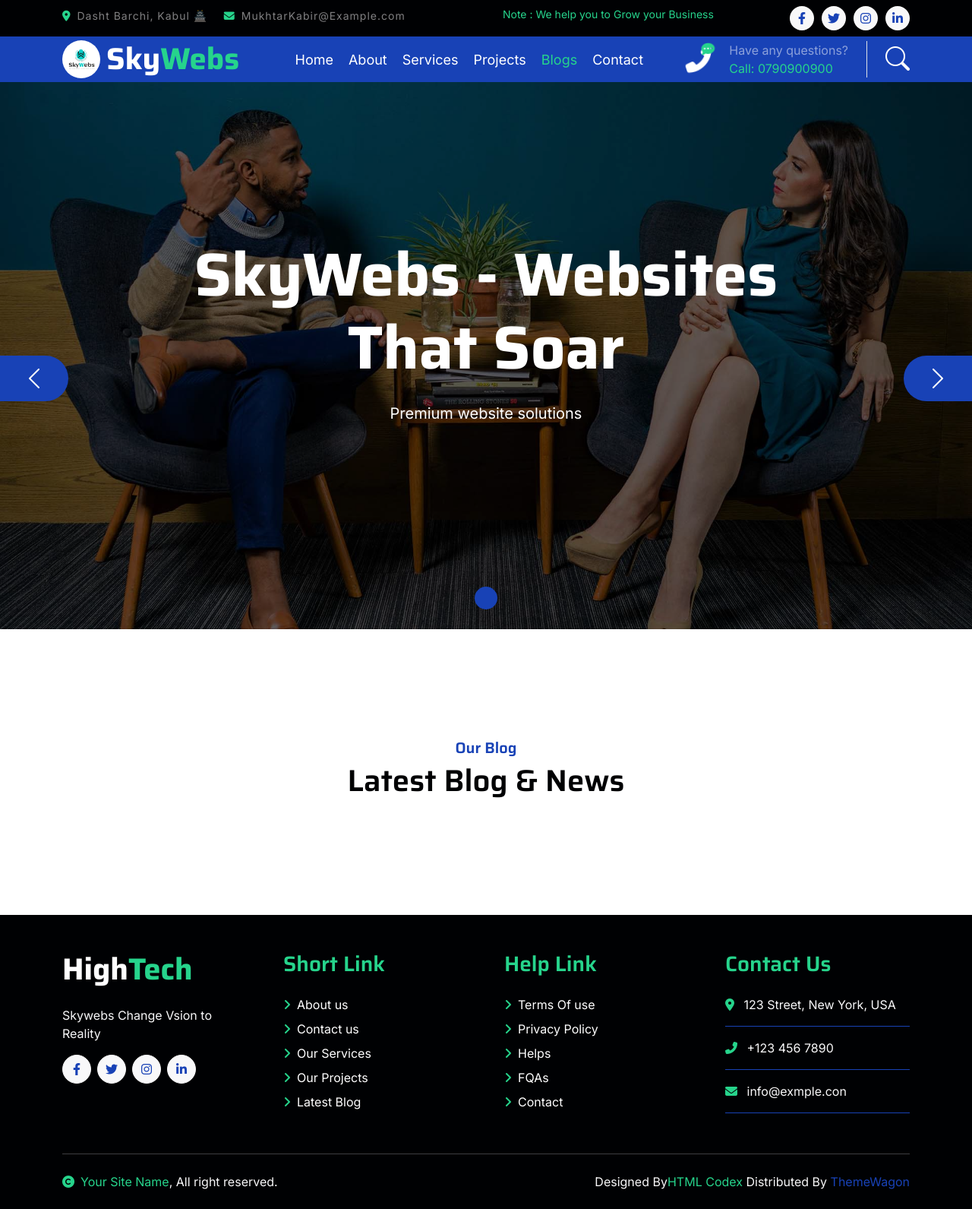
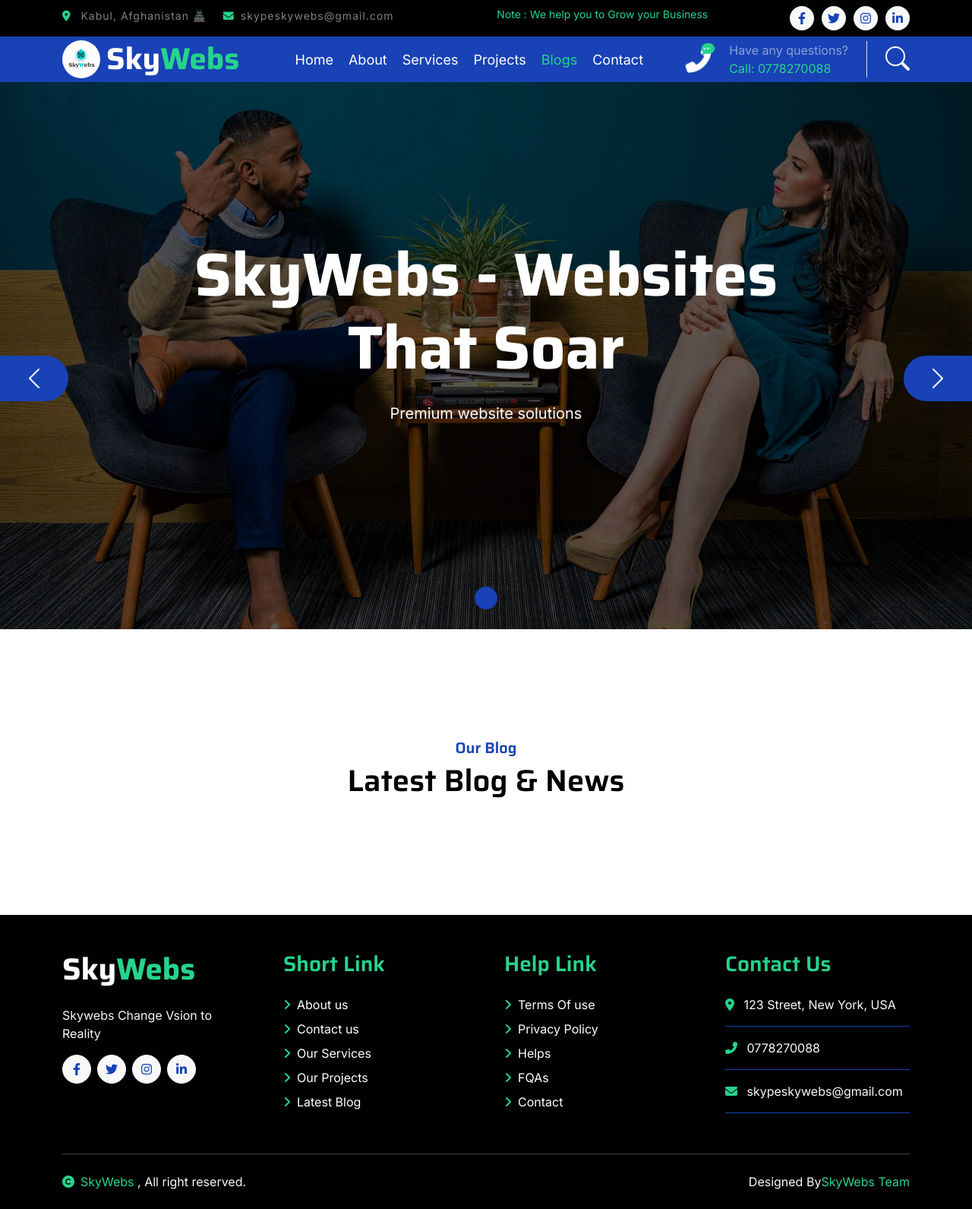
Before and after one commit to mokhtarkabir/SkyWeb, a Django app: page /blog/ in a window 1280 px wide. Shown: the whole page at 76% size. Run offline with Django 5.2, Linux system fonts and the light colour scheme; data that the repository does not hold is empty; some libraries are stand-ins or nearby versions.

Commit message:
Mokhtar Kabir brought some changes in links section

```diff
--- a/skywebs/templates/includes/footer.html
+++ b/skywebs/templates/includes/footer.html
@@ -8,7 +8,7 @@
       <div class="col-lg-3 col-md-6">
         <a href="index.html">
           <h1 class="text-white fw-bold d-block">
-            High<span class="text-secondary">Tech</span>
+            Sky<span class="text-secondary">Webs</span>
           </h1>
         </a>
         <p class="mt-4 text-light">
@@ -16,22 +16,22 @@
         </p>
         <div class="d-flex hightech-link">
           <a
-            href=""
+            href="https://www.facebook.com/share/1549isS4XJv/"
             class="btn-light nav-fill btn btn-square rounded-circle me-2"
             ><i class="fab fa-facebook-f text-primary"></i
           ></a>
           <a
-            href=""
+            href="#"
             class="btn-light nav-fill btn btn-square rounded-circle me-2"
             ><i class="fab fa-twitter text-primary"></i
           ></a>
           <a
-            href=""
+            href="https://www.instagram.com/skypeskywebs"
             class="btn-light nav-fill btn btn-square rounded-circle me-2"
             ><i class="fab fa-instagram text-primary"></i
           ></a>
           <a
-            href=""
+            href="https://www.linkedin.com/in/saeed-amini-0944102a1"
             class="btn-light nav-fill btn btn-square rounded-circle me-0"
             ><i class="fab fa-linkedin-in text-primary"></i
           ></a>
@@ -90,12 +90,11 @@
             Street, New York, USA</a
           >
           <a href="#" class="py-3 text-light border-bottom border-primary"
-            ><i class="fas fa-phone-alt text-secondary me-2"></i> +123 456
-            7890</a
+            ><i class="fas fa-phone-alt text-secondary me-2"></i> 0778270088</a
           >
           <a href="#" class="py-3 text-light border-bottom border-primary"
             ><i class="fas fa-envelope text-secondary me-2"></i>
-            info@exmple.con</a
+            skypeskywebs@gmail.com</a
           >
         </div>
       </div>
@@ -103,22 +102,19 @@
     <hr class="text-light mt-5 mb-4" />
     <div class="row">
       <div class="col-md-6 text-center text-md-start">
-        <span class="text-light"
-          ><a href="#" class="text-secondary"
-            ><i class="fas fa-copyright text-secondary me-2"></i>Your Site
-            Name</a
-          >, All right reserved.</span
-        >
+        <span class="text-light">
+          <a href="#" class="text-secondary"
+            ><i class="fas fa-copyright text-secondary me-2"></i>SkyWebs
+            </a>, All right reserved.
+        </span>
       </div>
       <div class="col-md-6 text-center text-md-end">
         <!--/*** This template is free as long as you keep the footer author’s credit link/attribution link/backlink. If you'd like to use the template without the footer author’s credit link/attribution link/backlink, you can purchase the Credit Removal License from "https://htmlcodex.com/credit-removal". Thank you for your support. ***/-->
         <span class="text-light"
-          >Designed By<a href="https://htmlcodex.com" class="text-secondary"
-            >HTML Codex</a
+          >Designed By<a href="https://skypeskywebs.com" class="text-secondary"
+            >SkyWebs Team</a
           >
-          Distributed By
-          <a href="https://themewagon.com">ThemeWagon</a></span
-        >
+        </span>
       </div>
     </div>
   </div>
--- a/skywebs/templates/includes/navbar.html
+++ b/skywebs/templates/includes/navbar.html
@@ -78,7 +78,7 @@
           </div>
           <div class="d-flex flex-column pe-4 border-end">
             <span class="text-white-50">Have any questions?</span>
-            <span class="text-secondary">Call: 0790900900</span>
+            <span class="text-secondary">Call: 0778270088</span>
           </div>
           <div class="d-flex align-items-center justify-content-center ms-4">
             <a href="#"><i class="bi bi-search text-white fa-2x"></i> </a>
--- a/skywebs/templates/includes/topbar.html
+++ b/skywebs/templates/includes/topbar.html
@@ -8,28 +8,28 @@
         <small class="me-3 text-white-50"
           ><a href="#"
             ><i class="fas fa-map-marker-alt me-2 text-secondary"></i></a
-          >Dasht Barchi, Kabul 🏯</small
+          > Kabul, Afghanistan 🏯</small
         >
         <small class="me-3 text-white-50"
           ><a href="#"><i class="fas fa-envelope me-2 text-secondary"></i></a
-          >MukhtarKabir@Example.com</small
+          >skypeskywebs@gmail.com</small
         >
       </div>
       <div id="note" class="text-secondary d-none d-xl-flex">
         <small>Note : We help you to Grow your Business</small>
       </div>
       <div class="top-link">
-        <a href="" class="bg-light nav-fill btn btn-sm-square rounded-circle"
+        <a href="https://www.facebook.com/share/1549isS4XJv/" class="bg-light nav-fill btn btn-sm-square rounded-circle"
           ><i class="fab fa-facebook-f text-primary"></i
         ></a>
         <a href="" class="bg-light nav-fill btn btn-sm-square rounded-circle"
           ><i class="fab fa-twitter text-primary"></i
         ></a>
-        <a href="" class="bg-light nav-fill btn btn-sm-square rounded-circle"
+        <a href="https://www.instagram.com/skypeskywebs" class="bg-light nav-fill btn btn-sm-square rounded-circle"
           ><i class="fab fa-instagram text-primary"></i
         ></a>
         <a
-          href=""
+          href="https://www.linkedin.com/in/saeed-amini-0944102a1"
           class="bg-light nav-fill btn btn-sm-square rounded-circle me-0"
           ><i class="fab fa-linkedin-in text-primary"></i
         ></a>
```
